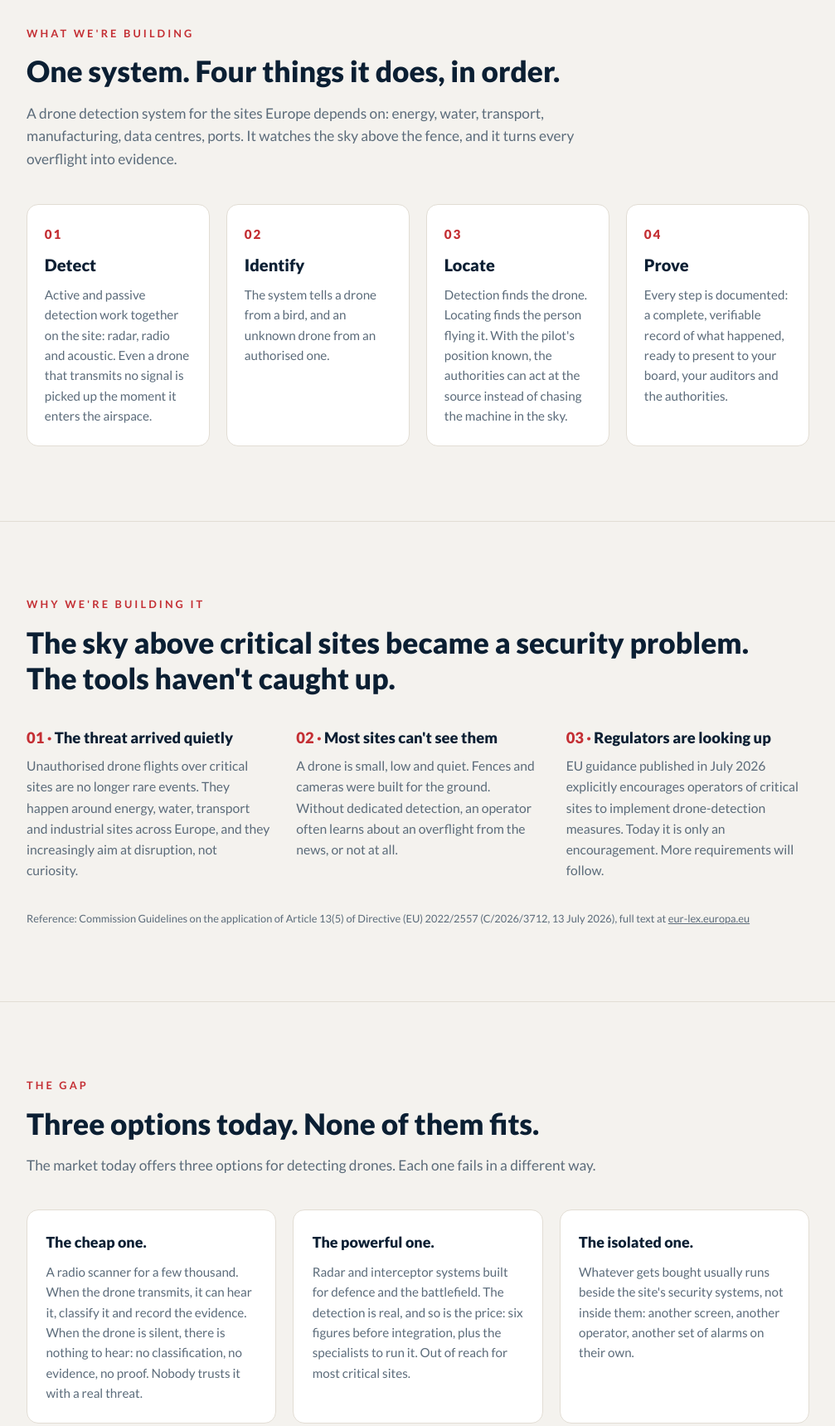
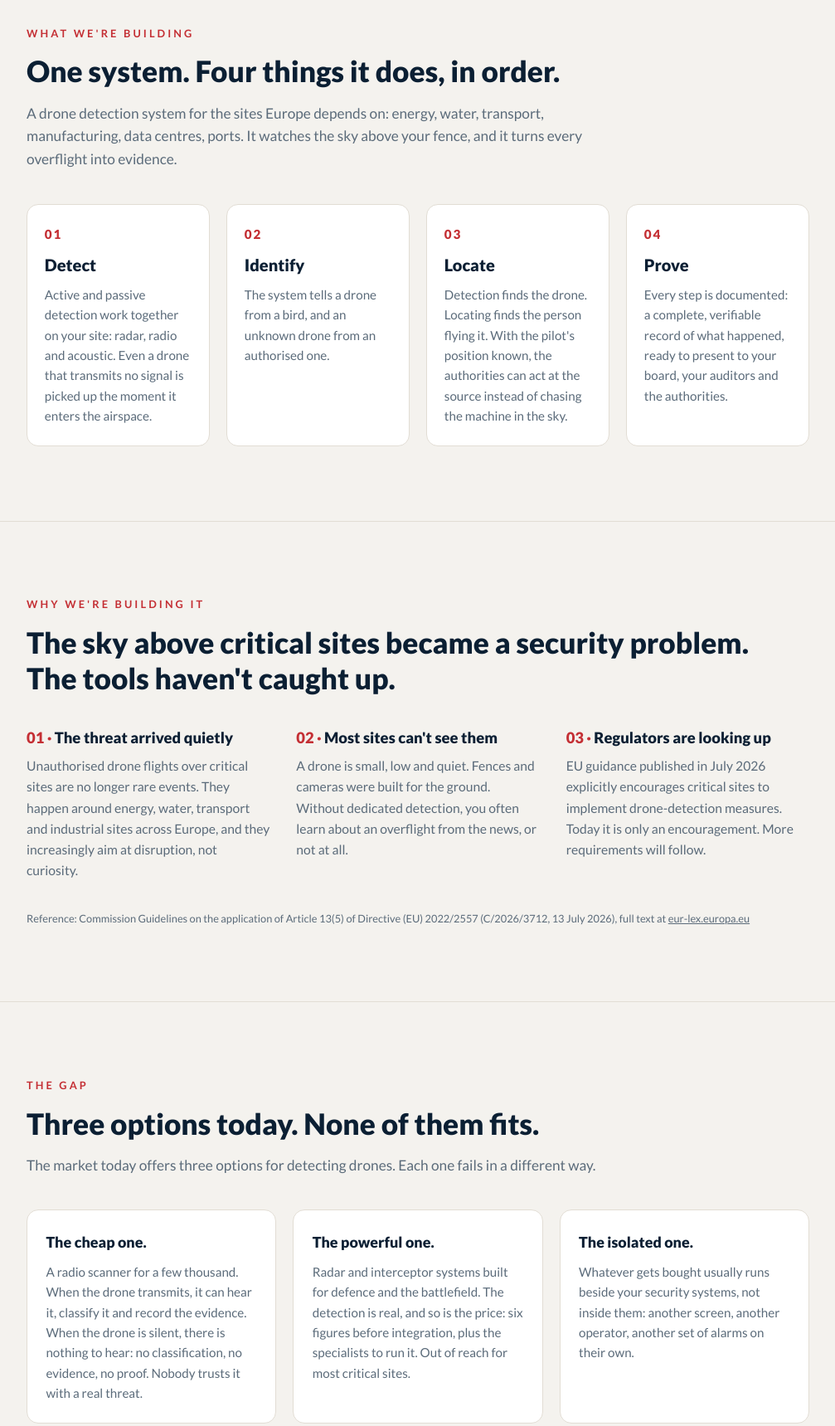
Before and after one commit to m-eltabakh/aerokastell-website, a plain HTML site: page index.html in a window 1280 px wide. Shown: the part 860-2579 px from the top of the page at 83% size, without its empty margins (136-1143 px from the left). Drawn offline with Linux system fonts and the light colour scheme.

Commit message:
Landing copy: speak to the reader throughout (your site, your fence, your security systems, your management)

```diff
--- a/index.html
+++ b/index.html
@@ -237,13 +237,13 @@
       <p class="section-lede">
         A drone detection system for the sites Europe depends on:
         energy, water, transport, manufacturing, data centres, ports. It watches the
-        sky above the fence, and it turns every overflight into evidence.
+        sky above your fence, and it turns every overflight into evidence.
       </p>
       <div class="steps">
         <div class="step">
           <span class="no">01</span>
           <h3>Detect</h3>
-          <p>Active and passive detection work together on the site: radar, radio and acoustic. Even a drone that transmits no signal is picked up the moment it enters the airspace.</p>
+          <p>Active and passive detection work together on your site: radar, radio and acoustic. Even a drone that transmits no signal is picked up the moment it enters the airspace.</p>
         </div>
         <div class="step">
           <span class="no">02</span>
@@ -276,11 +276,11 @@
         </div>
         <div class="reason">
           <h3><span>02 ·</span> Most sites can't see them</h3>
-          <p>A drone is small, low and quiet. Fences and cameras were built for the ground. Without dedicated detection, an operator often learns about an overflight from the news, or not at all.</p>
+          <p>A drone is small, low and quiet. Fences and cameras were built for the ground. Without dedicated detection, you often learn about an overflight from the news, or not at all.</p>
         </div>
         <div class="reason">
           <h3><span>03 ·</span> Regulators are looking up</h3>
-          <p>EU guidance published in July 2026 explicitly encourages operators of critical sites to implement drone-detection measures. Today it is only an encouragement. More requirements will follow.</p>
+          <p>EU guidance published in July 2026 explicitly encourages critical sites to implement drone-detection measures. Today it is only an encouragement. More requirements will follow.</p>
         </div>
       </div>
       <p class="source-note">
@@ -315,7 +315,7 @@
         </div>
         <div class="diff">
           <h3>The isolated one.</h3>
-          <p>Whatever gets bought usually runs beside the site's security systems, not
+          <p>Whatever gets bought usually runs beside your security systems, not
           inside them: another screen, another operator, another set of alarms on
           their own.</p>
         </div>
@@ -339,7 +339,7 @@
         </div>
         <div class="diff">
           <h3>Evidence, not just <em>alarms</em>.</h3>
-          <p>An alarm nobody can verify proves nothing. Every detection is documented and verifiable, for site management, for insurers, for the authorities.</p>
+          <p>An alarm nobody can verify proves nothing. Every detection is documented and verifiable, ready for your management, your insurers and the authorities.</p>
         </div>
         <div class="diff">
           <h3>Lawful by <em>design</em>.</h3>
@@ -357,7 +357,7 @@
   <section class="light" id="who">
     <div class="wrap">
       <p class="kicker">Who it's for</p>
-      <h2>The operators of what keeps Europe running.</h2>
+      <h2>You keep Europe running.</h2>
       <div class="chips">
         <span class="chip">Energy &amp; utilities</span>
         <span class="chip">Water</span>
```
